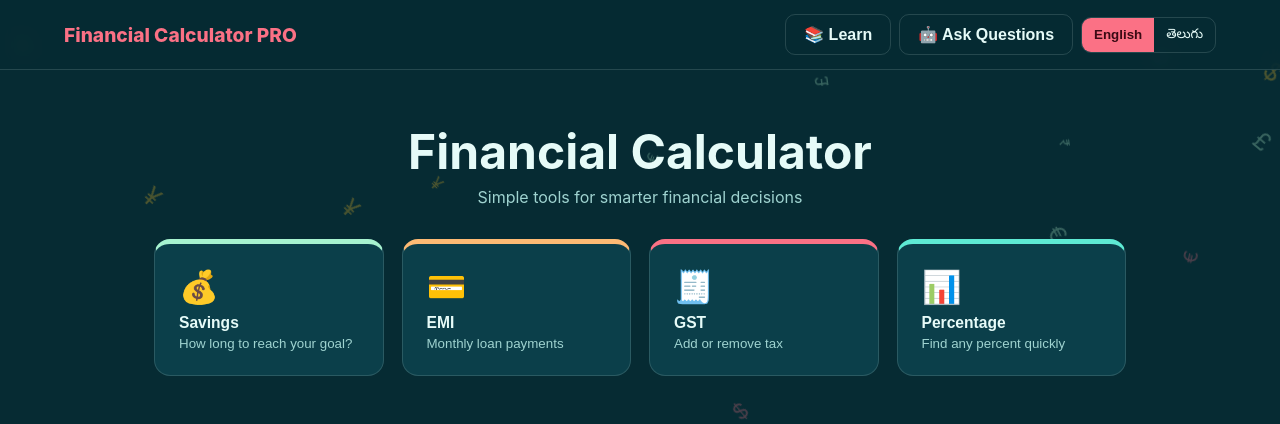
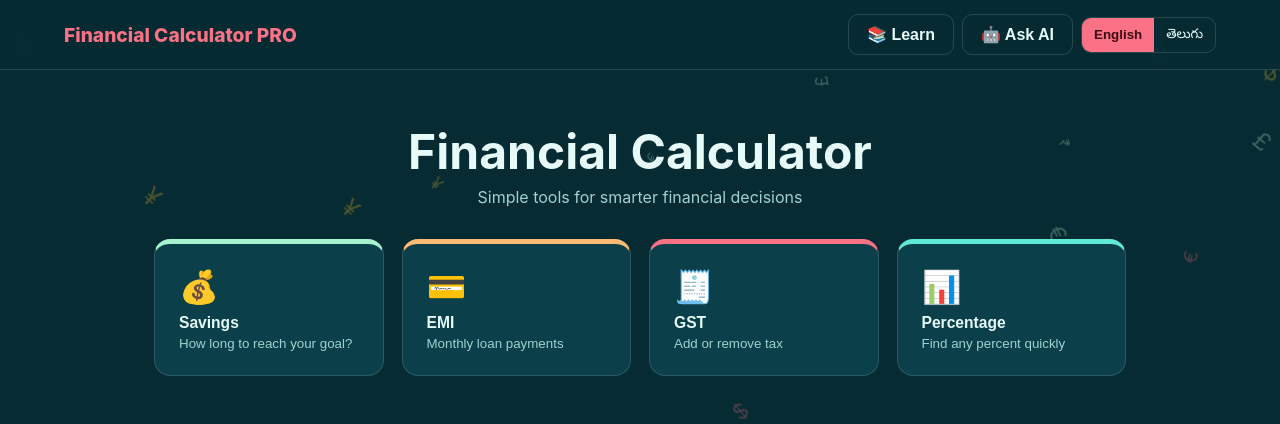
Before and after one commit to madinenimanisankar98/finance, a Flask app: page / in a window 1280 px wide. Shown: the top 424 px of the page. Run offline with Flask 3, Linux system fonts and the light colour scheme.

Commit message:
Rename Ask Questions to Ask AI

```diff
--- a/templates/index.html
+++ b/templates/index.html
@@ -12,7 +12,7 @@
   <div class="brand">Financial Calculator PRO</div>
   <nav>
     <button class="btn ghost" id="learnBtn">📚 Learn</button>
-    <button class="btn ghost" id="askBtn">🤖 Ask Questions</button>
+    <button class="btn ghost" id="askBtn">🤖 Ask AI</button>
     <div class="lang" role="group" aria-label="Language">
       <button data-lang="en" class="on">English</button><button data-lang="te">తెలుగు</button>
     </div>
@@ -98,7 +98,7 @@
 <div class="modal" id="learnModal" hidden><div class="dialog">
   <button class="close" aria-label="Close">✕</button><h2>📚 Learn</h2><div id="learnBody"></div></div></div>
 <div class="modal" id="askModal" hidden><div class="dialog">
-  <button class="close" aria-label="Close">✕</button><h2>🤖 Ask Questions</h2>
+  <button class="close" aria-label="Close">✕</button><h2>🤖 Ask AI</h2>
   <div id="chatLog" class="chatlog"></div>
   <form id="chatForm" class="chatform"><input id="chatInput" type="text" placeholder="Ask about savings, EMI, GST, percentages…" required><button class="btn">Send</button></form>
 </div></div>
```
